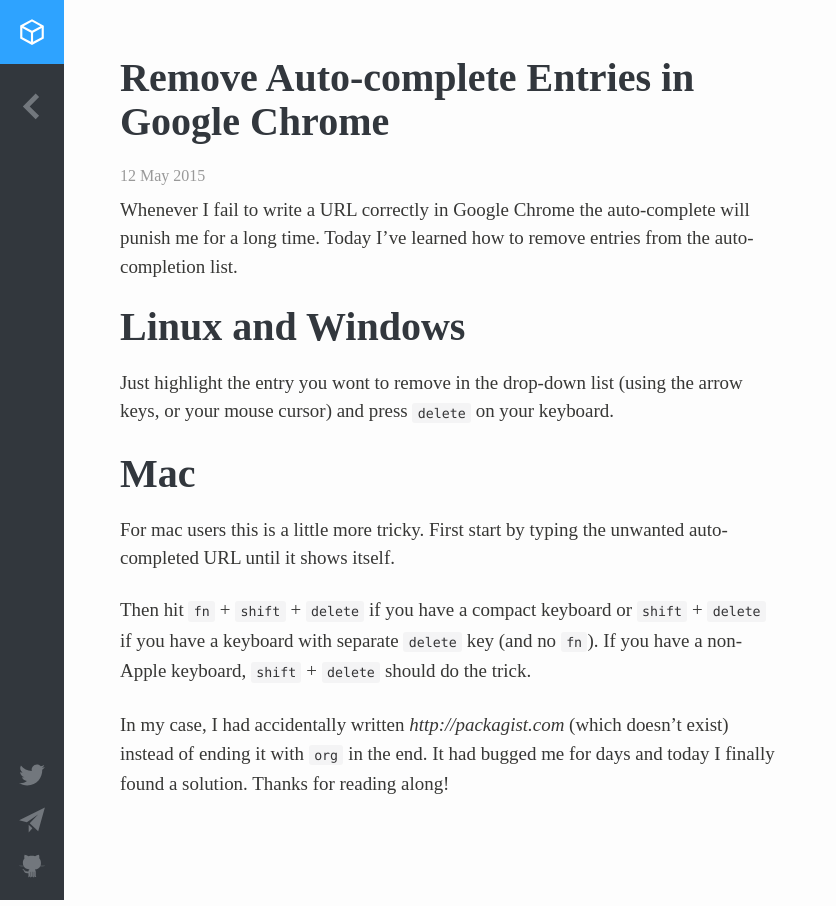
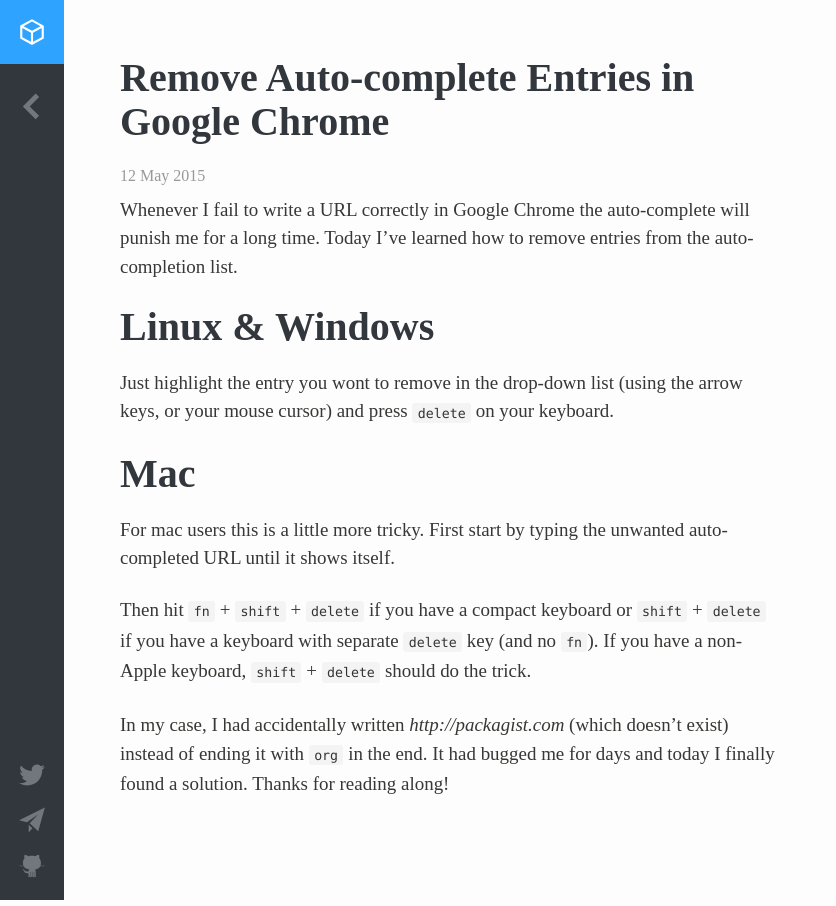
Before and after one commit to mikaelmattsson/mikaelmattsson.github.io, a Jekyll site: the page built from _posts/2015-05-12-remove-chrome-auto-complete.md, in a window 1280 px wide. Shown: the whole page, without its empty margins (0-836 px from the left). Built offline with Jekyll 4.4.1, drawn with Linux system fonts in a browser that asks for light colours; comment, search, counter and statistics services are not loaded.

Commit message:
And become &

```diff
--- a/_posts/2015-05-12-remove-chrome-auto-complete.md
+++ b/_posts/2015-05-12-remove-chrome-auto-complete.md
@@ -7,7 +7,7 @@
 
 Whenever I fail to write a URL correctly in Google Chrome the auto-complete will punish me for a long time. Today I've learned how to remove entries from the auto-completion list.
 
-## Linux and Windows
+## Linux & Windows
 
 Just highlight the entry you wont to remove in the drop-down list (using the arrow keys, or your mouse cursor) and press `delete` on your keyboard.
 
```
